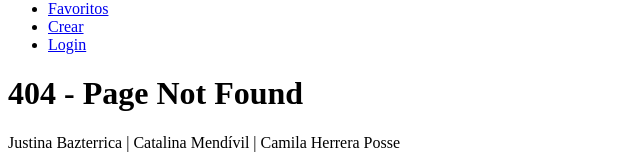
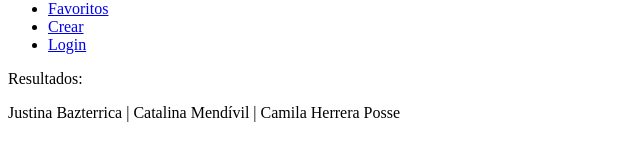
Before and after one commit to justibazterrica/TDM--PI---Bazterrica---Mendivil---Herrera, a React (Create React App) app in the folder PI/: page /Resultados in a window 1280 px wide. Before the commit this address had no page. Shown: the part 460-622 px from the top of the page, without its empty margins (0-640 px from the left). Built offline with nearby package versions, Linux system fonts and the light colour scheme.

Commit message:
edite favorites

```diff
--- a/PI/src/App.js
+++ b/PI/src/App.js
@@ -12,6 +12,7 @@ import Peliculas from './Screens/Peliculas/Peliculas';
 import Detalles from './Screens/Detalle/Detalle';
 import Crear from "./Screens/Crear/Crear";
 import Favoritos from "./Screens/Favoritos/Favoritos";
+import Resultados from "./Screens/Resultados/Resultados";
 
 function App() {
   return (
@@ -25,9 +26,11 @@ function App() {
         <Route path="/login" component={Login}/>
         <Route path="/movies" component={Peliculas}/>
         <Route path="/Detalle" component={Detalles}/>
-        <Route path="*" component={NotFound}/>
         <Route path="/crear" component={Crear} />
         <Route path="/favorites" component={Favoritos} />
+        <Route path="/Resultados" component={Resultados} />
+        <Route path="*" component={NotFound}/>
+
       </Switch>
 
       <Footer/>
--- a/PI/src/Screens/Resultados/Resultados.js
+++ b/PI/src/Screens/Resultados/Resultados.js
@@ -0,0 +1,9 @@
+import React from 'react'
+
+export default function Resultados() {
+  return (
+    <div>
+      Resultados:
+    </div>
+  )
+}
--- a/PI/src/components/Buscador/Buscador.js
+++ b/PI/src/components/Buscador/Buscador.js
@@ -14,6 +14,7 @@ class Buscador extends Component {
         console.log("Buscando:", this.props);
         this.props.history.push(`/resultados/${this.state.search}`);
     }
+
     guardarBusqueda(event) {
         this.setState(
             {search: event.target.value},
--- a/PI/src/components/CardPelicula/CardPelicula.js
+++ b/PI/src/components/CardPelicula/CardPelicula.js
@@ -35,7 +35,7 @@ class PeliculaCard  extends Component {
                   {this.state.verMenos ? "Ver más" : "Ver menos"}
                 </button>
 
-        </article>
+            </article>
 
         );
 
```
